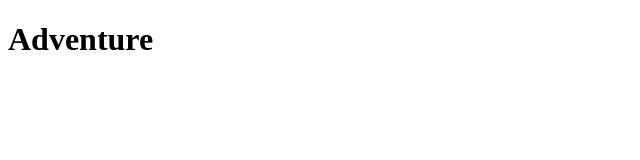
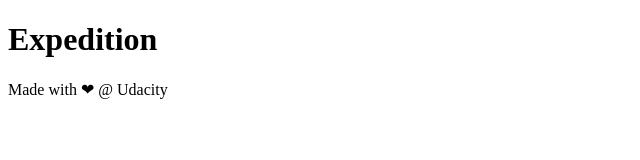
Before and after one commit to amy-spec/Udacity-Git-Course, a plain HTML site: page index.html in a window 1280 px wide. Shown: the whole page, without its empty margins (0-640 px from the left). Drawn offline with Linux system fonts and the light colour scheme.

Commit message:
Add starting html structure

```diff
--- a/index.html
+++ b/index.html
@@ -8,7 +8,20 @@
 	<link rel="stylesheet" type="text/css" href="css/app.css">
 </head>
 <body>
+
+	<header>
+		<h1>Expedition</h1>
+	</header>
+
+	<div class="container">
+		<main>
+
+		</main>
+	</div>
+
+	<footer>
+		Made with &#x2764 @ Udacity
+	</footer>
 	<script src="js/app.js"></script>
-	<header><h1>Adventure</h1></header>
 </body>
 </html>
```
